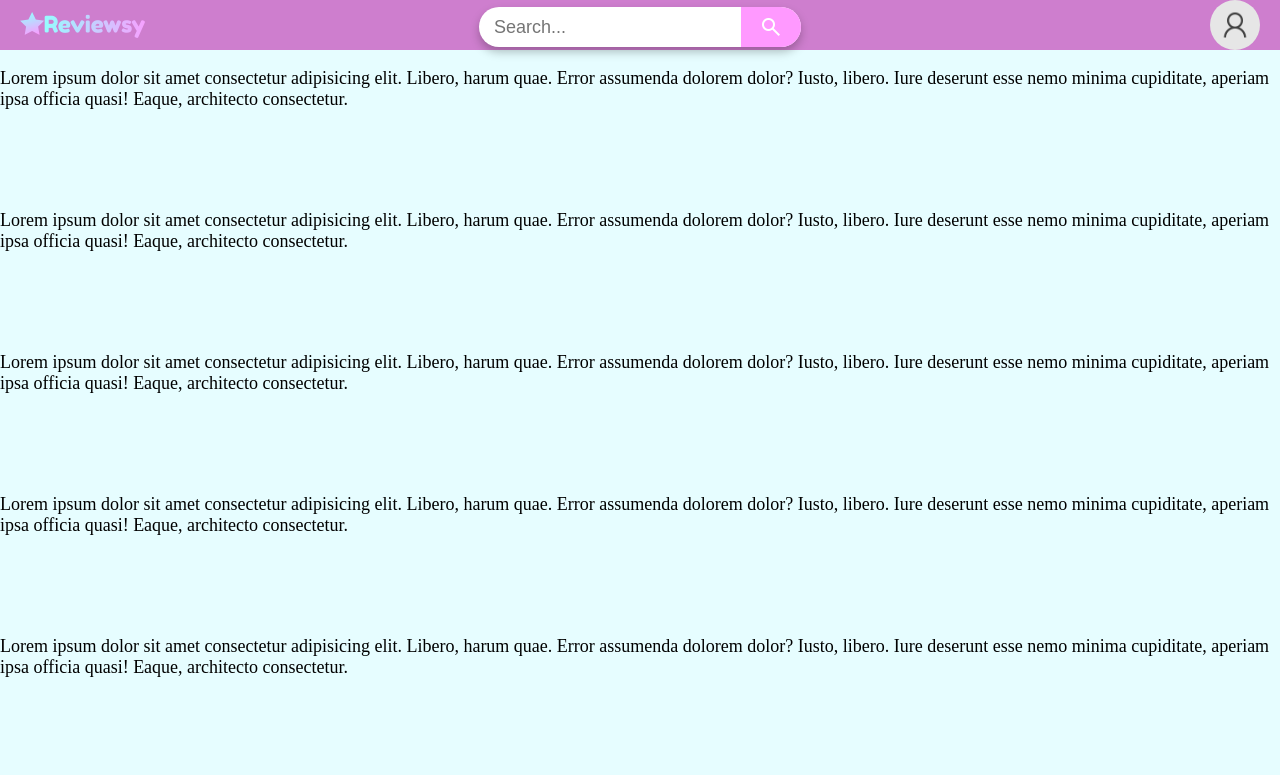
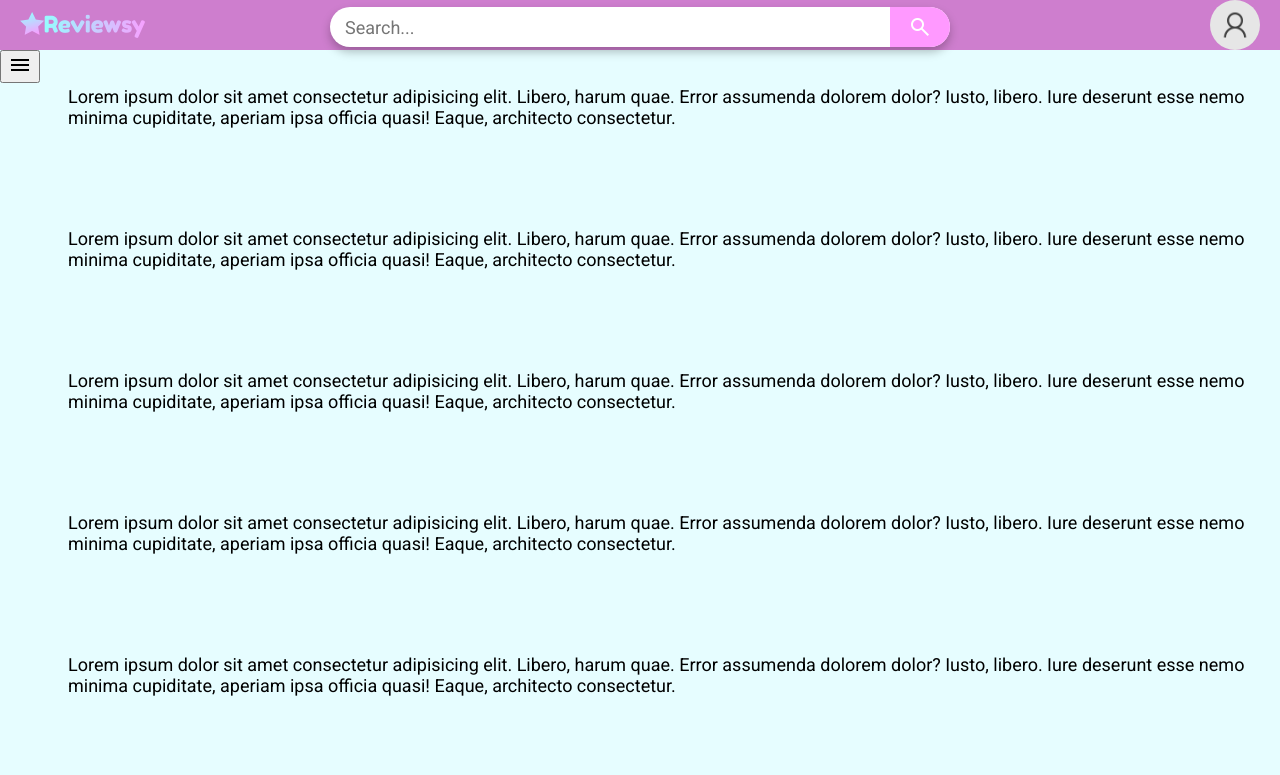
Before and after one commit to AfrazF/Reviewsy, a plain HTML site: page index.html in a window 1280 px wide. Shown: the top 775 px of the page. Drawn offline with nearby package versions, Linux system fonts and the light colour scheme.

Commit message:
Changed styling, and made body a grid, added sidebar button, and changed profile pic into button

```diff
--- a/index.html
+++ b/index.html
@@ -3,6 +3,9 @@
 <head>
     <meta charset="UTF-8">
     <meta name="viewport" content="width=device-width, initial-scale=1.0">
+    <link rel="preconnect" href="https://fonts.googleapis.com">
+    <link rel="preconnect" href="https://fonts.gstatic.com" crossorigin>
+    <link href="https://fonts.googleapis.com/css2?family=Roboto:ital,wght@0,100..900;1,100..900&display=swap" rel="stylesheet">
     <link rel="stylesheet" href="https://fonts.googleapis.com/css2?family=Material+Symbols+Outlined:opsz,wght,FILL,GRAD@20..48,100..700,0..1,-50..200" />
     <link rel="stylesheet" href="style.css">
     <title>Reviewsy</title>
@@ -24,15 +27,20 @@
         </div>
 
         <div id="profilePic">
-            <img src="images/default_user.png" alt="Profile Picture" height="50px">
+            <button id="profilePic_toggle" type="button" height="50px">
+                <img src="images/default_user.png" alt="Profile Picture" height="50px">
+            </button>
         </div>
     </nav>
 
-    <aside>
-
+    <aside class="sideBar" id="sideBar">
+        <button type="button" id="sideBar_toggle" class="sideBar_toggle" aria-expanded="false" aria-label="Open Sidebar">
+            <span class="material-symbols-outlined">menu</span>
+        </button>
     </aside>
 
     <main>
+
         <p>Lorem ipsum dolor sit amet consectetur adipisicing elit. Libero, harum quae. Error assumenda dolorem dolor? Iusto, libero. Iure deserunt esse nemo minima cupiditate, aperiam ipsa officia quasi! Eaque, architecto consectetur.</p>
         <p>Lorem ipsum dolor sit amet consectetur adipisicing elit. Libero, harum quae. Error assumenda dolorem dolor? Iusto, libero. Iure deserunt esse nemo minima cupiditate, aperiam ipsa officia quasi! Eaque, architecto consectetur.</p>
         <p>Lorem ipsum dolor sit amet consectetur adipisicing elit. Libero, harum quae. Error assumenda dolorem dolor? Iusto, libero. Iure deserunt esse nemo minima cupiditate, aperiam ipsa officia quasi! Eaque, architecto consectetur.</p>
--- a/style.css
+++ b/style.css
@@ -5,9 +5,21 @@
 
 }
 
+* {
+    font-family: "Roboto", sans-serif;
+}
+
+
 body {
     margin: 0;
+    min-height: 100vh;
     background-color: var(--bg-color);
+    display: grid;
+    grid-template-areas:
+        "nav nav"
+        "aside main"
+        "footer footer"
+    ;
 }
 
 p {
@@ -16,14 +28,15 @@ p {
 }
 
 .navBar{
-    background-color: hsl(300, 45%, 65%);
-    display: grid;
-    grid-template-columns: 1fr auto 1fr;
-    align-items: center;
-    height: 50px;
+    grid-area: nav;
     position: sticky;
     top: 0;
     z-index: 1000;
+    background-color: hsl(300, 45%, 65%);
+    display: grid;
+    grid-template-columns: 1fr 2fr 1fr;
+    align-items: center;
+    height: 50px;
     padding: 0 20px;
 }
 
@@ -39,7 +52,7 @@ p {
 .navBar .search{
     justify-self: center;
     width: 100%;
-    max-width: 400px;
+    max-width: 700px;
     display: flex;
     justify-content: center;
     align-items: center;
@@ -51,7 +64,7 @@ p {
     background: white;
     border-radius: 40px;
     padding: 0 0 0 0;
-    max-width: 500px;
+    max-width: 100%;
     width: 100%;
     box-shadow: 0 5px 10px hsla(0, 0%, 0%, 0.25);
     height: 40px;
@@ -65,14 +78,14 @@ p {
     font-size: 18px;
     border-radius: 40px 0 0 40px;
     background: transparent;
-    max-width: 400px;
+    max-width: 100%;
     height: 100%;
     width: 100%;
 
 }
 
 #search_btn {
-    background-color: hsl(300, 100%, 80%);
+    background-color: var(--accent-color-2);
     display: flex;
     align-items: center;
     justify-content: center;
@@ -94,6 +107,24 @@ p {
     justify-self: end;
 }
 
+#profilePic button {
+    cursor: pointer;
+    background: none;
+    border: none;
+    padding: 0;
+    z-index: 2;
+}
+
 #profilePic img{
+    display: block;
+    width: 50px;
     border-radius: 100%;
+    z-index: 1;
 }
+
+main {
+    grid-area: main;
+    padding: 18px;
+    display: block;
+    margin-left: 10px;
+}
```
